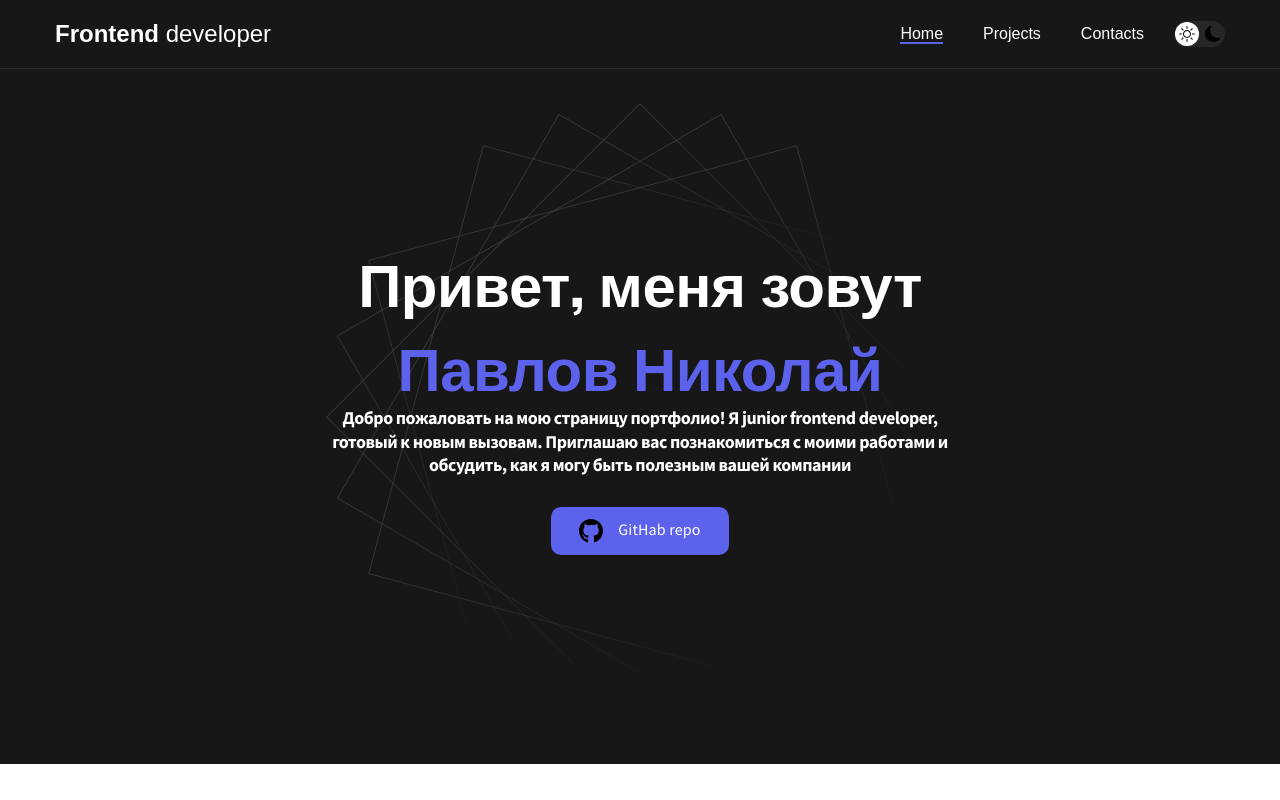
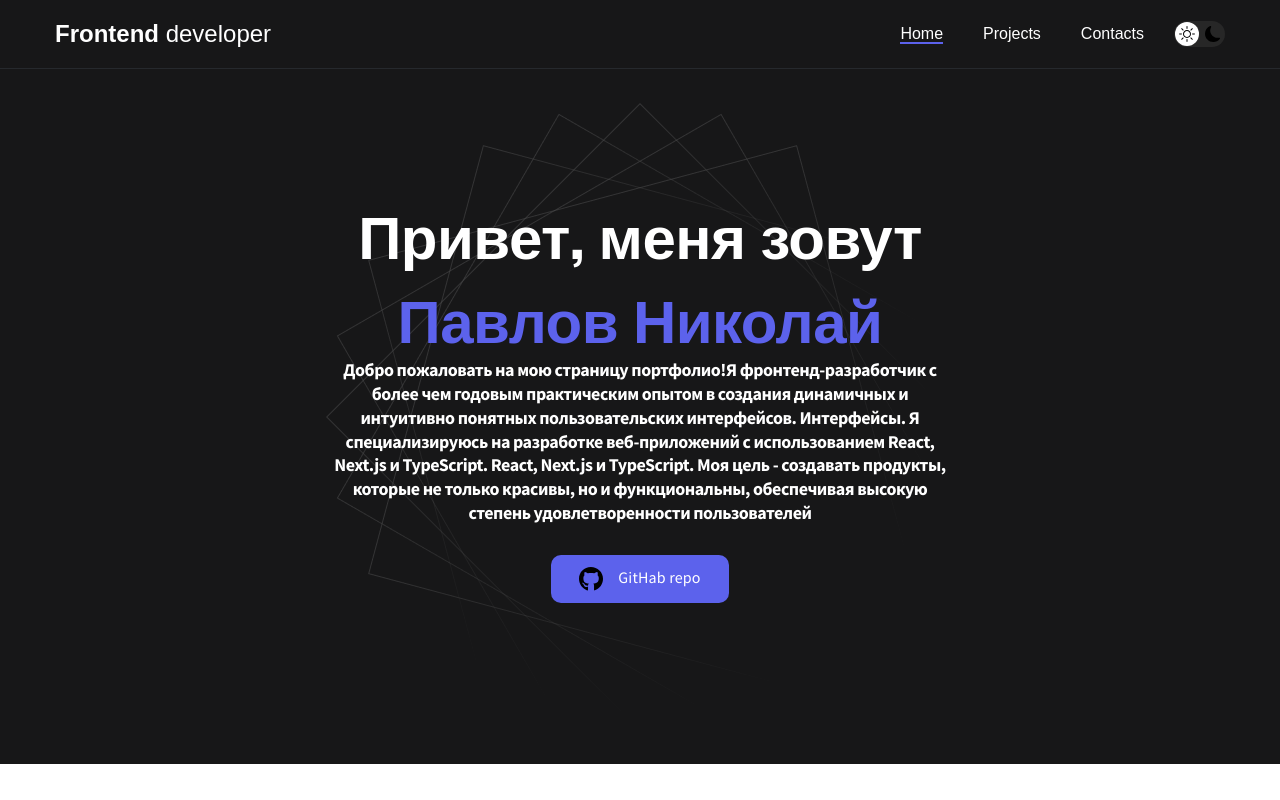
Before and after one commit to Pavl0ffN94/portfolio-react, a React (Create React App) app: page / in a window 1280 px wide. Shown: the top 800 px of the page. Built offline with nearby package versions, Linux system fonts and the light colour scheme.

Commit message:
Update Header.jsx

```diff
--- a/src/components/header/Header.jsx
+++ b/src/components/header/Header.jsx
@@ -13,9 +13,12 @@ const HeaderImpl = () => {
           <br />
         </h1>
         <div className='header_text'>
-          Добро пожаловать на мою страницу портфолио! Я junior frontend developer, готовый
-          к новым вызовам. Приглашаю вас познакомиться с моими работами и обсудить, как я
-          могу быть полезным вашей компании
+          Добро пожаловать на мою страницу портфолио!Я фронтенд-разработчик с более чем годовым практическим опытом в
+создания динамичных и интуитивно понятных пользовательских интерфейсов.
+Интерфейсы. Я специализируюсь на разработке веб-приложений с использованием React, Next.js и TypeScript.
+React, Next.js и TypeScript. Моя цель - создавать
+продукты, которые не только красивы, но и функциональны,
+обеспечивая высокую степень удовлетворенности пользователей
           <a
             target='_blank'
             rel='noreferrer'
```
